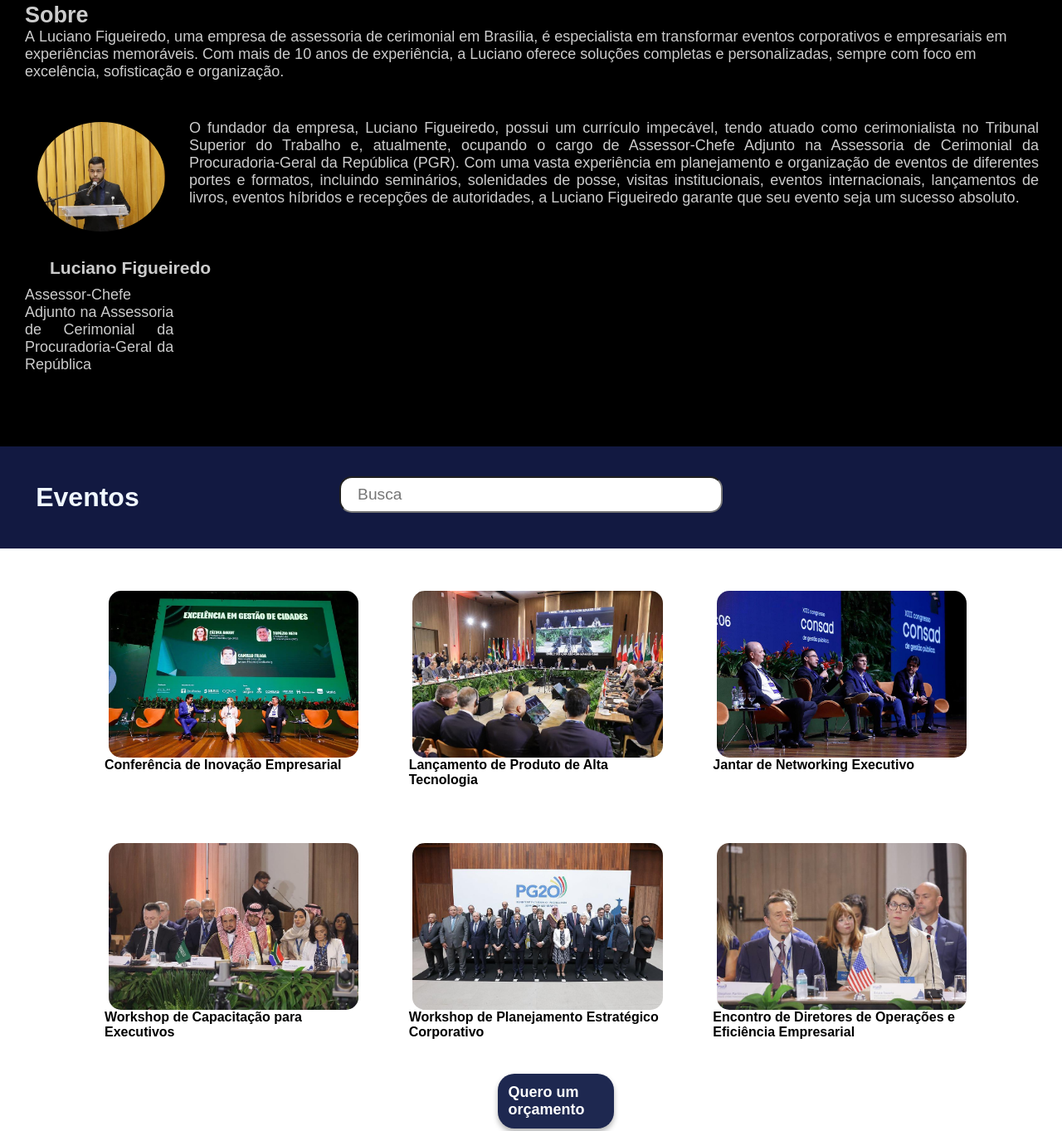
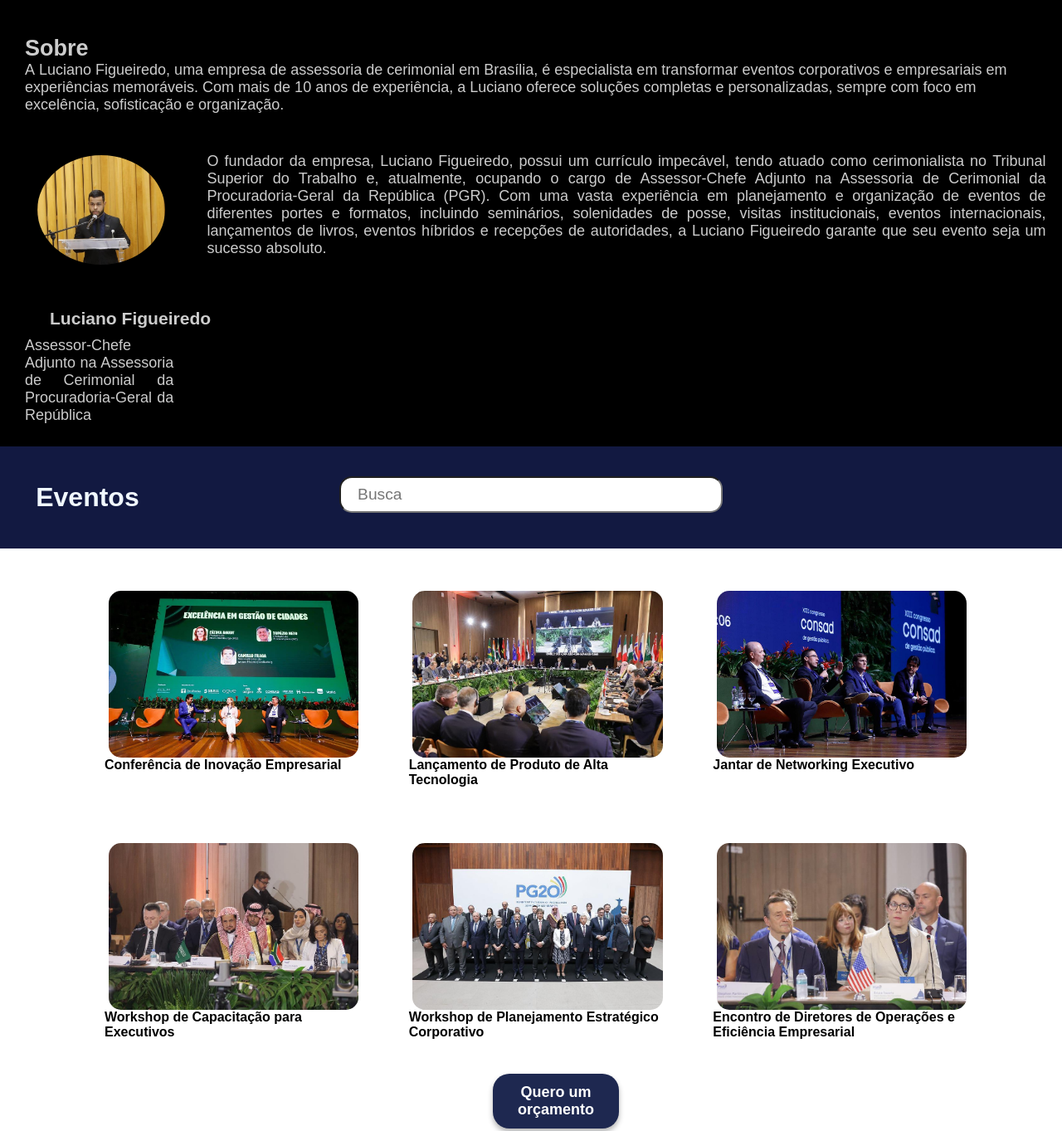
Before and after one commit to vitinho455/Projeto-Integrador-, a plain HTML site: page index.html in a window 1280 px wide. Shown: the part 1557-2920 px from the top of the page at 83% size. Drawn offline with Linux system fonts and the light colour scheme.

Commit message:
Definitivo

```diff
--- a/style.css
+++ b/style.css
@@ -12,7 +12,8 @@
     padding: 30px;
 }
 
-#cabecalho_inicio,a {
+#cabecalho_inicio,
+a {
     display: flex;
     font-family: Arial, sans-serif;
     font-size: large;
@@ -26,11 +27,14 @@
 }
 
 #cabecalho_inicio img {
-    height: 60px; /* Ajuste conforme necessário */
+    height: 60px;
+    /* Ajuste conforme necessário */
     width: auto;
     position: absolute;
-    left: 30px; /* Garante que a logo fique na esquerda */
+    left: 30px;
+    /* Garante que a logo fique na esquerda */
 }
+
 /*-- Inicio -*/
 header img {
 
@@ -113,15 +117,17 @@ header img {
     display: grid;
     justify-self: center;
     text-align: justify;
-    margin-left: 200px;
+    margin-left: 230px;
     margin-top: -140px;
-    width: 80%;
+    width: 79%;
+
 }
 
 .img_sobre img {
 
     width: 100%;
     height: 500px;
+    margin: 20px 20px 20px 20px;
 }
 
 .funcao p,
@@ -224,10 +230,11 @@ input#search {
 #orcamento a {
     font-family: Arial, Helvetica, sans-serif;
     display: inline-block;
+    text-align: center;
     padding: 12px;
     border-radius: 20px;
     color: white;
-    width: 9%;
+    width: 10%;
     background-color: rgb(30, 40, 80);
     box-shadow: 0px 4px 6px rgba(0, 0, 0, 0.3);
     transition: transform 0.3s ease, box-shadow 0.5s ease;
```
Also changed, not shown: index.html (line endings or trailing spaces), pag_eventos/evento_01.html (line endings or trailing spaces).
